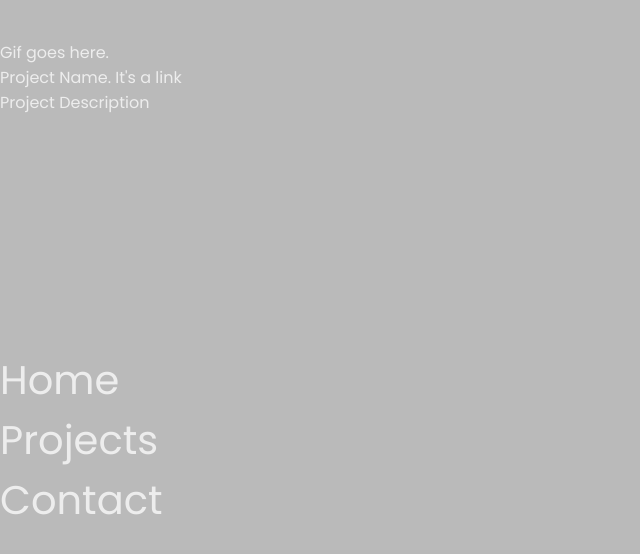
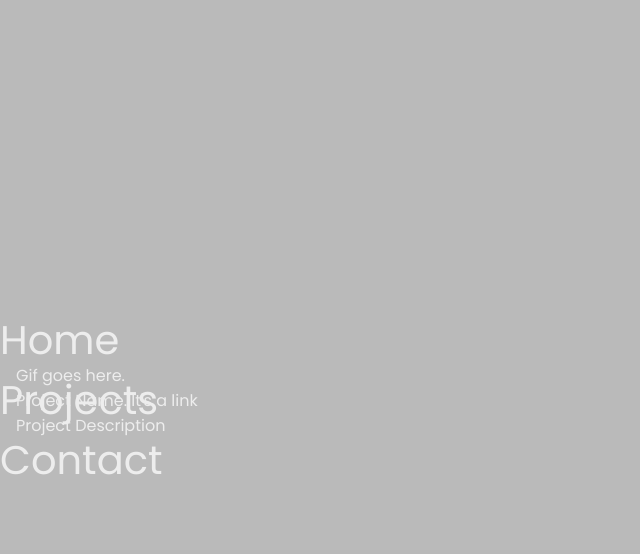
Before and after one commit to ginorios/portfolio, a React app: page /Projects in a window 1280 px wide. Shown: the top 554 px of the page, without its empty margins (0-640 px from the left). Built offline with nearby package versions, Linux system fonts and the light colour scheme.

Commit message:
Fix some styles

```diff
--- a/src/components/Home.js
+++ b/src/components/Home.js
@@ -15,8 +15,6 @@ export default function Home() {
 
       </div>
 
-      <Projects />
-      <Contact />
     </>
   )
 }
--- a/src/components/Nav.js
+++ b/src/components/Nav.js
@@ -4,6 +4,11 @@ import { Link } from 'react-router-dom'
 
 export default function Nav() {
   let [toggle, setToggle] = React.useState(true)
+  let style = {
+    textDecoration: 'none',
+    color: 'rgb(237,237,237)',
+    fontSize: '2.5rem'
+  }
 
   function fTog() {
     setToggle(!toggle)
@@ -19,27 +24,9 @@ export default function Nav() {
       </div>
 
       <nav onClick={fTog} className={toggle ? 'navClose' : 'navOpen'}>
-        <Link to='/' style={
-          {
-            textDecoration: 'none',
-            color: 'rgb(237,237,237)',
-            fontSize: '2.5rem'
-          }
-        }>Home</Link>
-        <Link to='/projects' style={
-          {
-            textDecoration: 'none',
-            color: 'rgb(237,237,237)',
-            fontSize: '2.5rem'
-          }
-        }>Projects</Link>
-        <Link to='/contact' style={
-          {
-            textDecoration: 'none',
-            color: 'rgb(237,237,237)',
-            fontSize: '2.5rem'
-          }
-        }>Contact</Link>
+        <Link to='/' style={style}>Home</Link>
+        <Link to='/projects' style={style}>Projects</Link>
+        <Link to='/contact' style={style}>Contact</Link>
       </nav>
     </>
   )
--- a/src/sass/style.scss
+++ b/src/sass/style.scss
@@ -58,10 +58,11 @@ $silver: #BABABA;
   //--- Menu ---
   .menu,
   .close {
+    position: absolute;
     display: flex;
     flex-direction: column;
     height: 1.5rem;
-    padding: 1rem 0 0 1rem;
+    padding: 1rem 0 1rem 1rem;
     z-index: 2;
 
     .bar {
@@ -109,13 +110,14 @@ $silver: #BABABA;
     justify-content: center;
     flex-direction: column;
     height: 100vh;
+    width: 90%;
     padding-left: 2rem;
     background: $silver;
     z-index: 1;
   }
   .navClose {
     transition: all 0.4s ease-in-out;
-    transform: translateX(-300px);
+    transform: translateX(-400px);
   }
 
   .navOpen {
@@ -124,19 +126,26 @@ $silver: #BABABA;
   }
 
   //--- Header ---
-  .header {
+  .header,
+  .section,
+  .footer {
     display: flex;
     justify-content: center;
     flex-direction: column;
     height: 100vh;
+    padding-left: 1rem;
 
+  }
+
+  .header {
     h1 {
       font-size: $fs_600;
     }
+  }
 
-    p {
-      font-size: $fs_500;
-    }
+  //--- Section ---
+  .section {
+
   }
 
   //--- Footer ---
```
